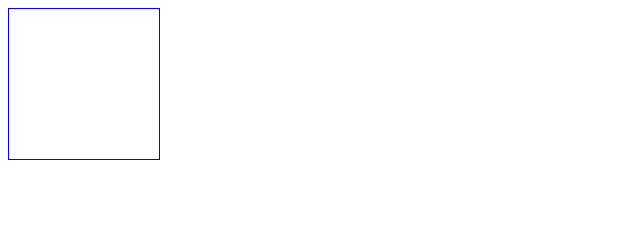
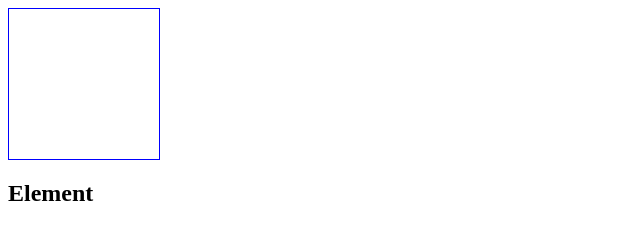
Before and after one commit to Peryshka/Events-tasks, a plain HTML site: page index.html in a window 1280 px wide. Shown: the whole page, without its empty margins (0-640 px from the left). Drawn offline with Linux system fonts and the light colour scheme.

Commit message:
add third task for click ctrl shift and alt

```diff
--- a/index.html
+++ b/index.html
@@ -7,6 +7,7 @@
 </head>
 <body>
 <div id="redBlock"></div>
+<h2 id="elem">Element</h2>
 <script src="./main.js"></script>
 </body>
 </html>
```
Also changed, not shown: main.js (+16 -0 lines).
